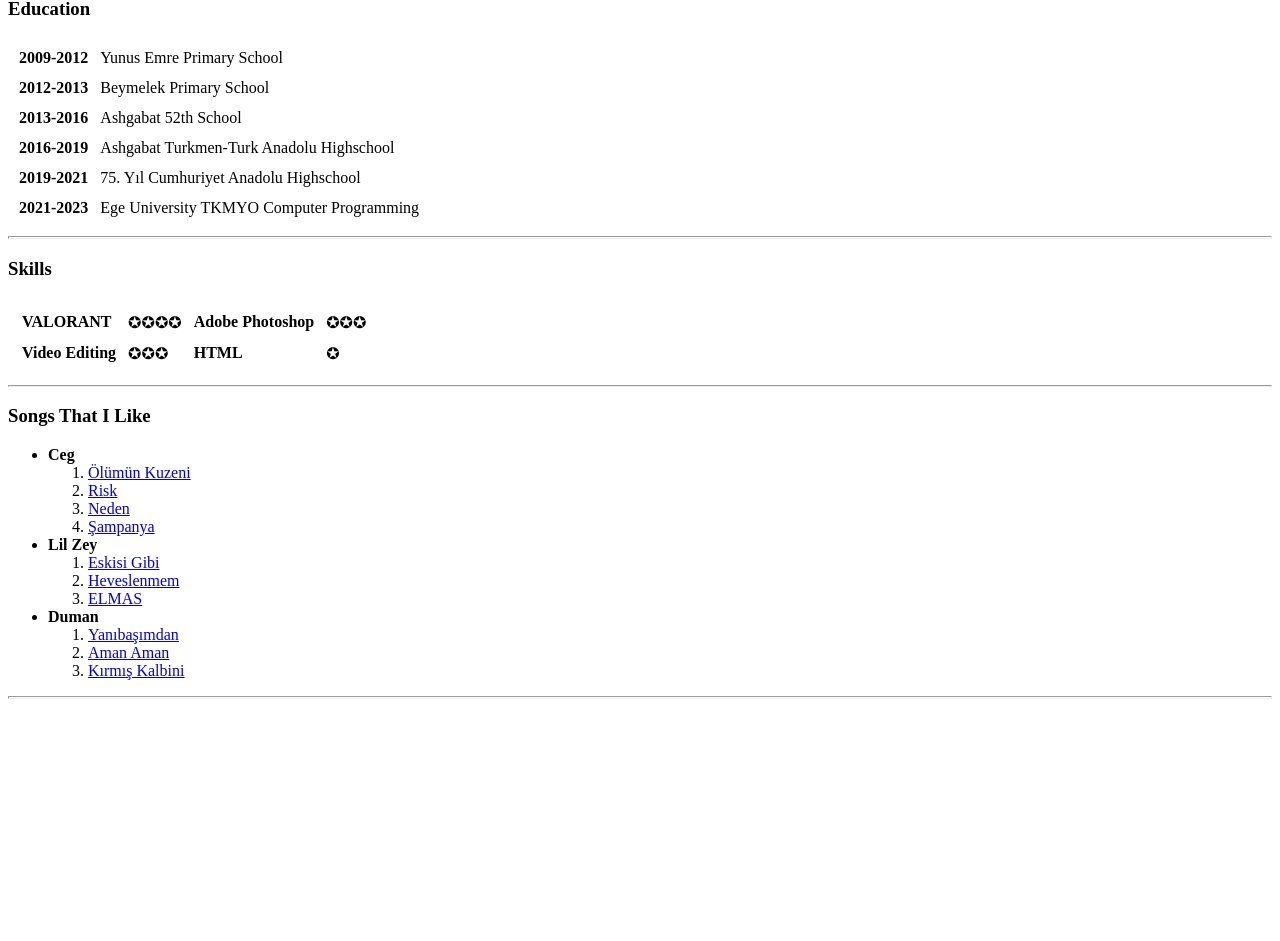
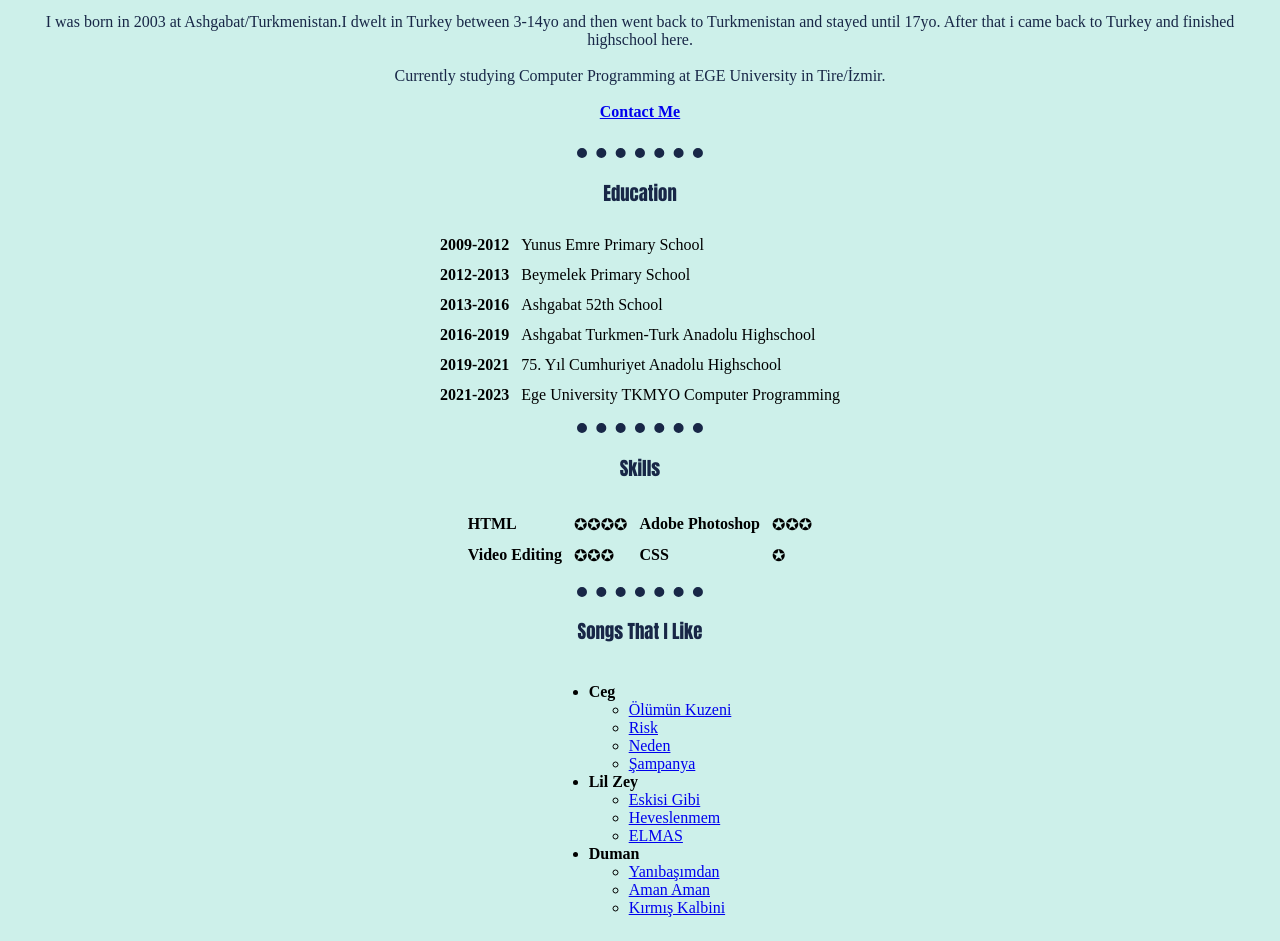
Before and after one commit to maanzoo/CV, a plain HTML site: page index.html in a window 1280 px wide. Shown: the part 286-1227 px from the top of the page. Before the commit the page ends 1001 px from the top, so only its background shows below. Drawn offline with Linux system fonts and the light colour scheme.

Commit message:
INITIAL FILES
visual update

```diff
--- /dev/null
+++ b/css/styles.css
@@ -0,0 +1,38 @@
+body {
+
+    background-color:#CDF0EA;
+
+  }
+
+  hr {
+    background-color: #CDF0EA;
+    color: #182747;
+    border-style: none;
+    height: 2px;
+    width: 10%;
+    border-top-style: dotted;
+    border-top-width: 10px;
+     }
+
+  h1 {
+      font-family: Impact, Haettenschweiler, 'Arial Narrow Bold', sans-serif;
+      color: #182747;
+      text-align: center;
+     }
+
+  p  {
+      color: #182747;
+      text-align: center;
+     }
+
+  h3 {
+    font-family: Impact, Haettenschweiler, 'Arial Narrow Bold', sans-serif;
+    color: #182747;
+    text-align: center;
+     }
+
+
+     .center {
+      margin-left: auto;
+      margin-right: auto;
+             }
--- a/index.html
+++ b/index.html
@@ -5,26 +5,29 @@
     <meta http-equiv="X-UA-Compatible" content="IE=edge" />
     <meta name="viewport" content="width=device-width, initial-scale=1.0" />
     <title>maanzo'nun günlüğü</title>
+    <link rel="stylesheet" href="css/styles.css">
+
   </head>
   <body>
 
-    <table cellspacing="20">
+    <table class="center" cellspacing="20">
       <tr>
         <td><img src="maanzo.png" alt="maanzo profile picture" width="150px" height="150px"></td>
-        <td>
-           <h1>Amanmuhammet Allayev</h1>
+      </tr>
+    </table >
+    <table class="center">
+      <tr><td>
+      <h1>AMANMUHAMMET ALLAYEV</h1>
      <p>
-            I was born in 2003 at Ashgabat/Turkmenistan.I dwelt in Turkey between 3-14yo and then went back to Turkmenistan and stayed until 17yo. After that, i came back to Turkey and finished highschool here.<br />
+       I was born in 2003 at Ashgabat/Turkmenistan.I dwelt in Turkey between 3-14yo and then went back to Turkmenistan and stayed until 17yo. After that i came back to Turkey and finished highschool here.<br />
        <br />
        Currently studying Computer Programming at EGE University in Tire/İzmir. <br>
        <br>
        <a href="contact.html"><b>Contact Me</b></a>
-        </td>
-      </tr>
-    </table>
+   </td></tr></table>
       <hr size="3" >
       <h3>Education</h3>
-      <table cellspacing="10">
+      <table class="center" cellspacing="10">
         <tr>
           <td><b>2009-2012</b></td>
           <td>Yunus Emre Primary School</td>
@@ -61,17 +64,17 @@
 
         <h3>Skills</h3>
 
-      <table>
+      <table class="center">
         <tr>
           <td>
             <table cellspacing="10px">
               <tr>
-                <td><b>VALORANT</b></td><td>✪✪✪✪</td>
+                <td><b>HTML</b></td><td>✪✪✪✪</td>
                 <td><b>Adobe Photoshop</b></td><td>✪✪✪</td>
              </tr>
              <tr>
               <td><b>Video Editing</b></td><td>✪✪✪</td>
-              <td><b>HTML</b></td><td>✪</td>
+              <td><b>CSS</b></td><td>✪</td>
            </tr>
             </table>
           </td>
@@ -86,30 +89,34 @@
       </table>
 
       <hr>
-
-
       <h3>Songs That I Like</h3>
+      <table class="center">
+        <tr><td>
           <ul>
             <li><b>Ceg</b></li>
-            <ol>
+              <ul>
                 <li><a href="https://open.spotify.com/track/2BWjJ4Tv26am2QSzwRpQRk?si=9a847e4f89c042be"> Ölümün Kuzeni </a></li>
                 <li><a href="https://open.spotify.com/track/0OEtie2A73D1UjxpUrCc2U?si=b1ea16c020754724"> Risk </a></li>
                 <li><a href="https://open.spotify.com/track/3lAfuHJHOHa1IPD1QUVdYc?si=a43bb3a7b31a49be"> Neden </a></li>
                 <li><a href="https://open.spotify.com/track/3flurnTXJlSjMa9yj2uvY0?si=64e47d22a4994c88"> Şampanya </a></li>
-            </ol>
+              </ul>
             <li><b>Lil Zey</b></li>
-            <ol>
+              <ul>
                 <li><a href="https://open.spotify.com/track/44a3EWRqHiOJEGzWgaX8dd?si=e5dc8f064cb94406"> Eskisi Gibi </a> </li>
                 <li><a href="https://open.spotify.com/track/1KzBkHudZtJqwAyrr3eExZ?si=2f364ddb10d44651"> Heveslenmem </a></li>
                 <li><a href="https://open.spotify.com/track/37yAd2kwEI9axbB6UznrOQ?si=fa361b3947004e66"> ELMAS </a></li>
-            </ol>
+              </ul>
             <li><b>Duman</b></li>
-            <ol>
+              <ul>
                 <li><a href="https://open.spotify.com/track/5XMAeSjjinBwKjdANxHbeZ?si=96889af4ddfe4f88"> Yanıbaşımdan </a></li>
                 <li><a href="https://open.spotify.com/track/0NeO8RLuVdFRigkKhjBgbT?si=a00f43c0d0274672"> Aman Aman </a> </li>
                 <li><a href="https://open.spotify.com/track/03FeHgtPLgBfBqKD3J3b4E?si=3265e795f3e64c21"> Kırmış Kalbini </a></li>
-            </ol>
               </ul>
+          </ul>
+        </td></tr>
+      </table>
+
+
 
         <hr size="3" >
 
```
Also changed, not shown: contact.html (+20 -3 lines). Lines whose indentation alone changed are shown as unchanged.
